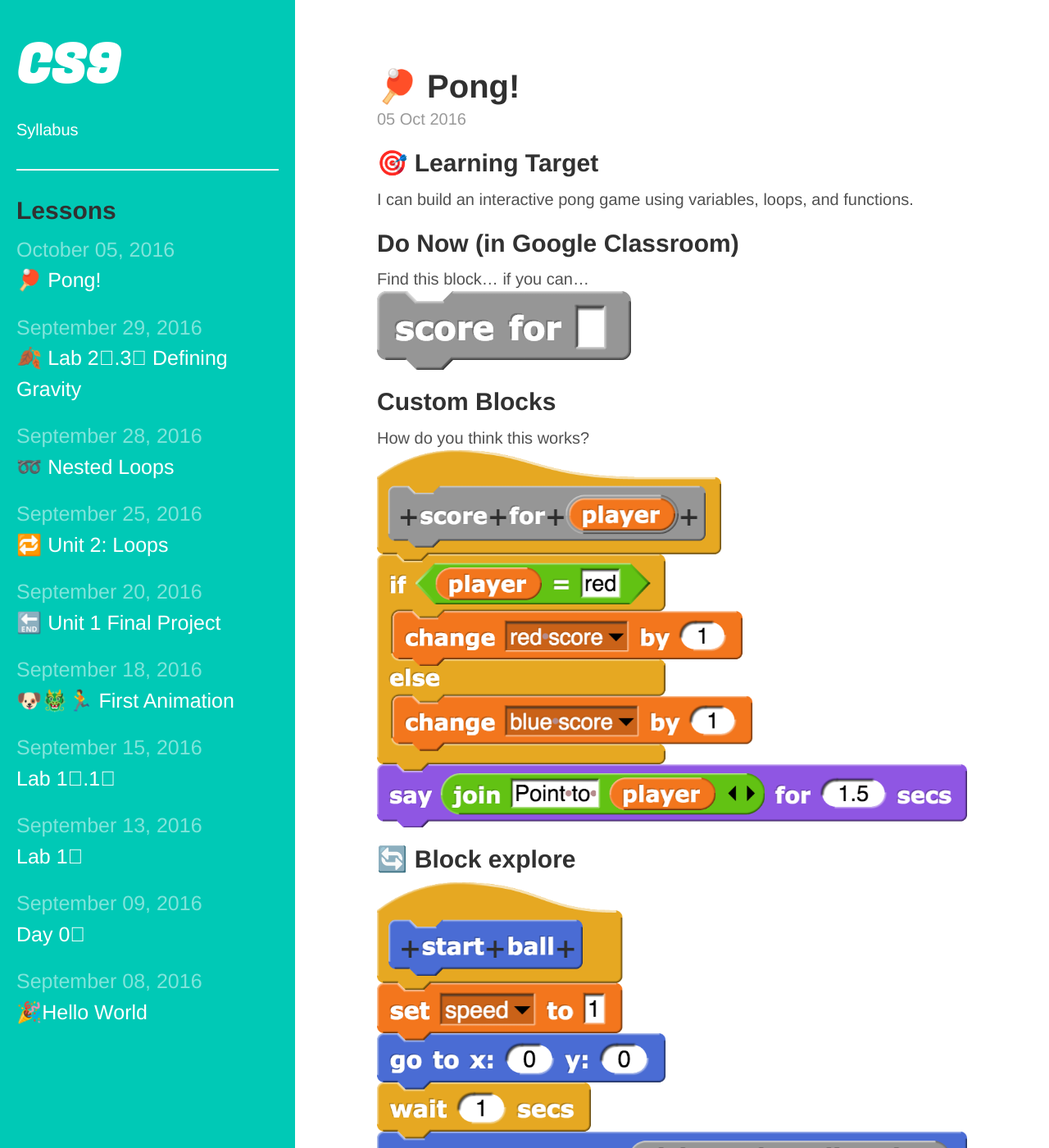
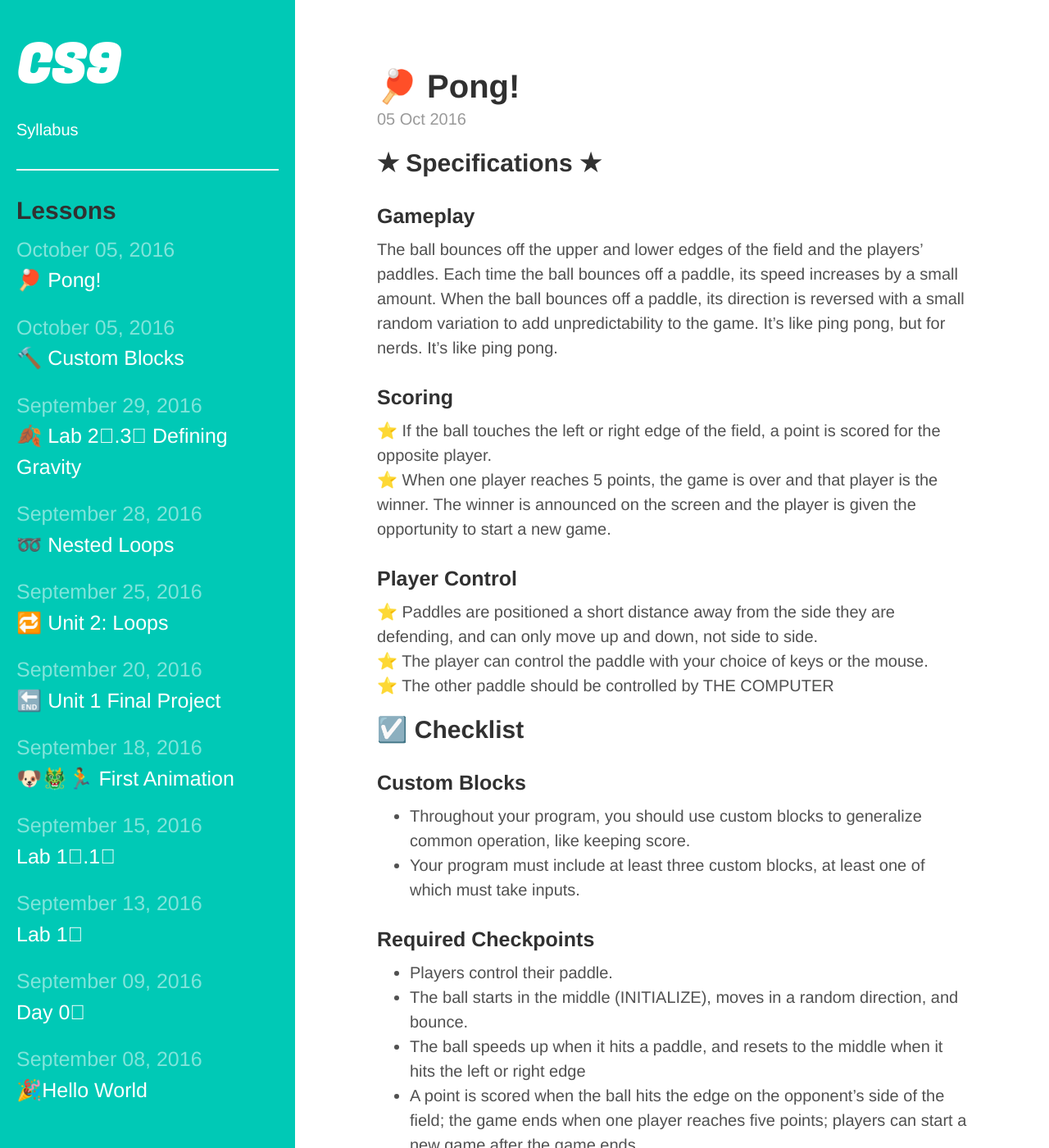
Before and after one commit to bensk/CS9, a Jekyll site: the page built from _posts/2016-10-05-🏓-pong.md, in a window 1280 px wide and 1400 px high. Shown: the whole window at 82% size. Built offline with Jekyll 4.4.1, drawn with Linux system fonts in a browser that asks for light colours; some web fonts are replaced; a style sheet for code colours, icons or effects is not loaded; some of the changed text lies outside the part shown.

Commit message:
🏓pong!

```diff
--- a/_posts/2016-10-05-🏓-pong.md
+++ b/_posts/2016-10-05-🏓-pong.md
@@ -1,22 +1,31 @@
 ---
 layout: "post"
 title: "🏓 Pong!"
-date: "2016-10-05 22:22"
+date: "2016-10-05 22:54"
 ---
 
-## 🎯 Learning Target
-I can build an interactive pong game using variables, loops, and functions.
+## ★ Specifications ★
 
-## Do Now (in Google Classroom)
-Find this block… if you can...
-![]({{ site.url }}/images/SNAPscorefor.png)
+### Gameplay
 
-## Custom Blocks
-How do you think this works?
-![]({{ site.url }}/images/SNAPscoreforDefinition.png)
+The ball bounces off the upper and lower edges of the field and the players' paddles. Each time the ball bounces off a paddle, its speed increases by a small amount. When the ball bounces off a paddle, its direction is reversed with a small random variation to add unpredictability to the game. It’s like ping pong, but for nerds. It’s like ping pong.
 
-## 🔄 Block explore
+### Scoring
+⭐ If the ball touches the left or right edge of the field, a point is scored for the opposite player.
+⭐ When one player reaches 5 points, the game is over and that player is the winner. The winner is announced on the screen and the player is given the opportunity to start a new game.
 
-![]({{ site.url }}/images/SNAPstartBall.png)
-![]({{ site.url }}/images/SNAPbounce.png)
-![]({{ site.url }}/images/SNAPpickRandomDirection.png)
+### Player Control
+⭐ Paddles are positioned a short distance away from the side they are defending, and can only move up and down, not side to side.
+⭐ The player can control the paddle with your choice of keys or the mouse.
+⭐ The other paddle should be controlled by THE COMPUTER
+
+## ☑️ Checklist
+### Custom Blocks
+- Throughout your program, you should use custom blocks to generalize common operation, like keeping score.
+- Your program must include at least three custom blocks, at least one of which must take inputs.
+
+### Required Checkpoints
+- Players control their paddle.
+- The ball starts in the middle (INITIALIZE), moves in a random direction, and bounce.
+- The ball speeds up when it hits a paddle, and resets to the middle when it hits the left or right edge
+- A point is scored when the ball hits the edge on the opponent's side of the field; the game ends when one player reaches five points; players can start a new game after the game ends
```
Also changed, not shown: _posts/2016-10-05-🔨-Custom-Blocks.md (added, +25 -0 lines).
